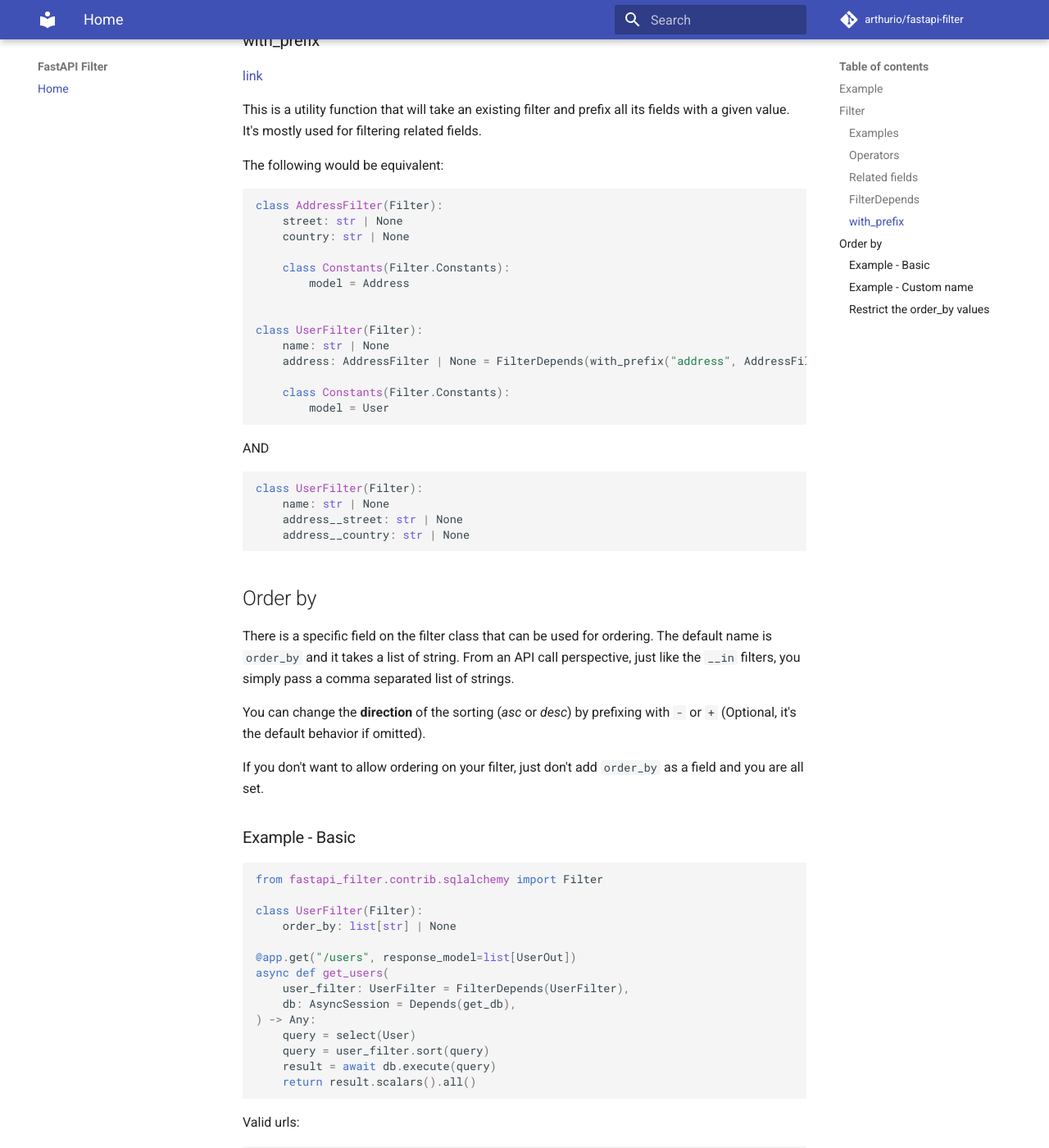
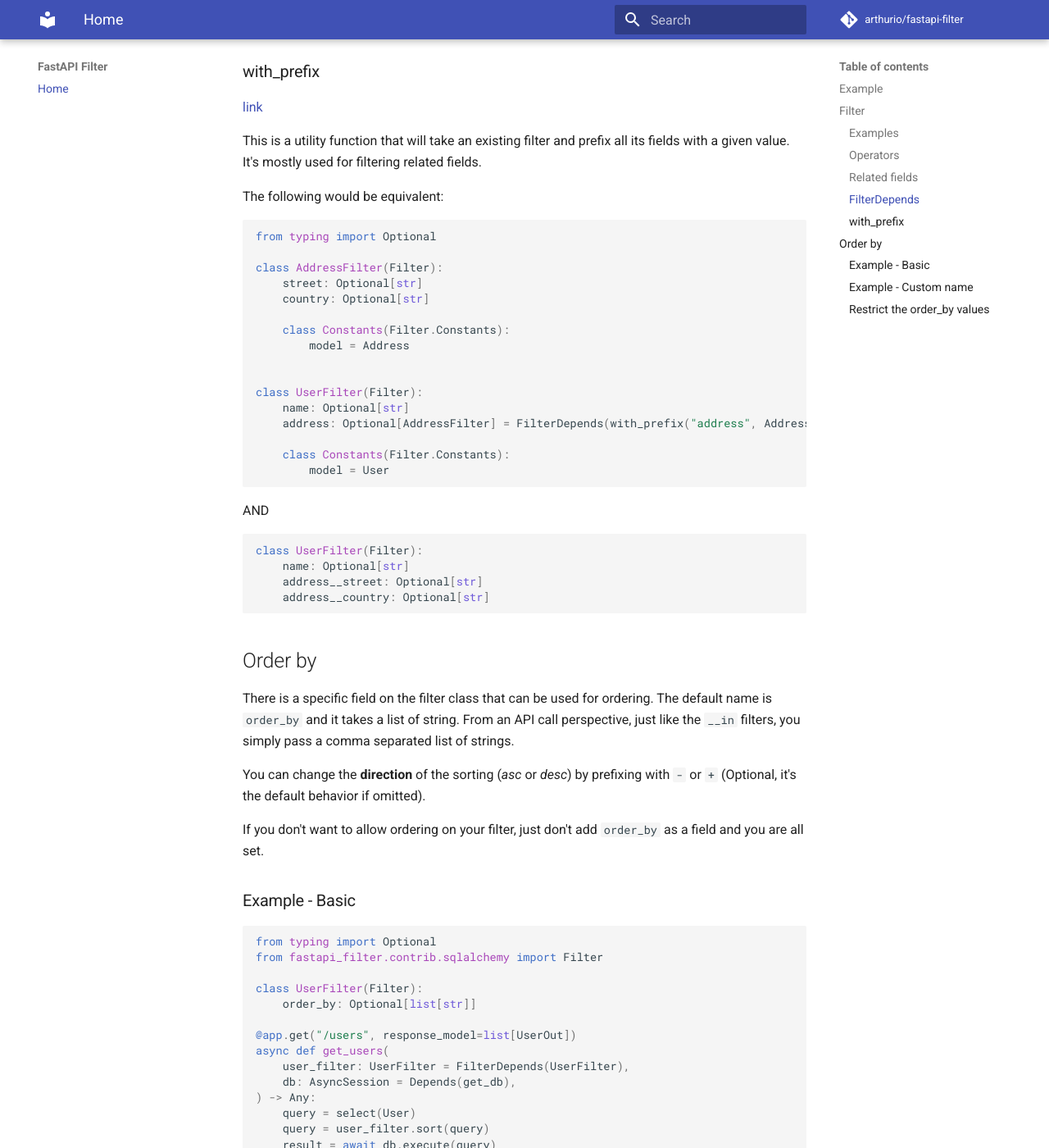
Before and after one commit to arthurio/fastapi-filter, an MkDocs documentation site: the page built from docs/index.md, in a window 1280 px wide and 1400 px high, scrolled down 2761 px. Shown: the whole window at 82% size. Built offline with MkDocs 1.6.1 and Material for MkDocs 9.7.7, drawn with Linux system fonts in a browser that asks for light colours; comment, search, counter and statistics services are not loaded; some of the changed text lies outside the part shown.

Commit message:
update examples in documentation

````diff
--- a/docs/index.md
+++ b/docs/index.md
@@ -48,19 +48,21 @@ and even re-use existing filters for their models.
 
 As you can see in the examples, all it takes is something along the lines of:
 
-```python hl_lines="19"
+```python hl_lines="21"
+from typing import Optional
+
 class AddressFilter(Filter):
-    street: str | None
-    country: str | None
-    city__in: list[str] | None
+    street: Optional[str]
+    country: Optional[str]
+    city__in: Optional[list[str]]
 
     class Constants(Filter.Constants):
         model = Address
 
 
 class UserFilter(Filter):
-    name: str | None
-    address: AddressFilter | None = FilterDepends(with_prefix("address", AddressFilter))
+    name: Optional[str]
+    address: Optional[AddressFilter] = FilterDepends(with_prefix("address", AddressFilter))
 
     class Constants(Filter.Constants):
         model = User
@@ -96,17 +98,19 @@ used for filtering related fields.
 The following would be equivalent:
 
 ```python
+from typing import Optional
+
 class AddressFilter(Filter):
-    street: str | None
-    country: str | None
+    street: Optional[str]
+    country: Optional[str]
 
     class Constants(Filter.Constants):
         model = Address
 
 
 class UserFilter(Filter):
-    name: str | None
-    address: AddressFilter | None = FilterDepends(with_prefix("address", AddressFilter))
+    name: Optional[str]
+    address: Optional[AddressFilter] = FilterDepends(with_prefix("address", AddressFilter))
 
     class Constants(Filter.Constants):
         model = User
@@ -116,9 +120,9 @@ AND
 
 ```python
 class UserFilter(Filter):
-    name: str | None
-    address__street: str | None
-    address__country: str | None
+    name: Optional[str]
+    address__street: Optional[str]
+    address__country: Optional[str]
 ```
 
 ## Order by
@@ -135,12 +139,12 @@ If you don't want to allow ordering on your filter, just don't add `order_by` as
 
 ### Example - Basic
 
-
 ```python
+from typing import Optional
 from fastapi_filter.contrib.sqlalchemy import Filter
 
 class UserFilter(Filter):
-    order_by: list[str] | None
+    order_by: Optional[list[str]]
 
 @app.get("/users", response_model=list[UserOut])
 async def get_users(
@@ -167,6 +171,7 @@ Valid urls:
 If for some reason you can't or don't want to use `order_by` as the field name for ordering, you can override it:
 
 ```python
+from typing import Optional
 from fastapi_filter.contrib.sqlalchemy import Filter
 
 class UserFilter(Filter):
@@ -174,7 +179,7 @@ class UserFilter(Filter):
         model = User
         ordering_field_name = "custom_order_by"
 
-    custom_order_by: list[str] | None
+    custom_order_by: Optional[list[str]]
 
 @app.get("/users", response_model=list[UserOut])
 async def get_users(
@@ -201,25 +206,26 @@ curl /users?custom_order_by=+id
 Add the following validator to your filter class:
 
 ```python
+from typing import Optional
 from fastapi_filter.contrib.sqlalchemy import Filter
 from pydantic import validator
 
 class MyFilter(Filter):
-  order_by: list[str] | None
+    order_by: Optional[list[str]]
 
-  @validator("order_by")
-  def restrict_sortable_fields(cls, value):
-      if value is None:
-          return None
+    @validator("order_by")
+    def restrict_sortable_fields(cls, value):
+        if value is None:
+            return None
 
-      allowed_field_names = ["age", "id"]
+        allowed_field_names = ["age", "id"]
 
-      for field_name in value:
-          field_name = field_name.replace("+", "").replace("-", "")  # (1)
-          if field_name not in allowed_field_names:
-              raise ValueError(f"You may only sort by: {', '.join(allowed_field_names)}")
+        for field_name in value:
+            field_name = field_name.replace("+", "").replace("-", "")  # (1)
+            if field_name not in allowed_field_names:
+                raise ValueError(f"You may only sort by: {', '.join(allowed_field_names)}")
 
-      return value
+        return value
 ```
 
 1. If you want to restrict only on specific directions, like `-created_at` and `name` for example, you can remove this
````
